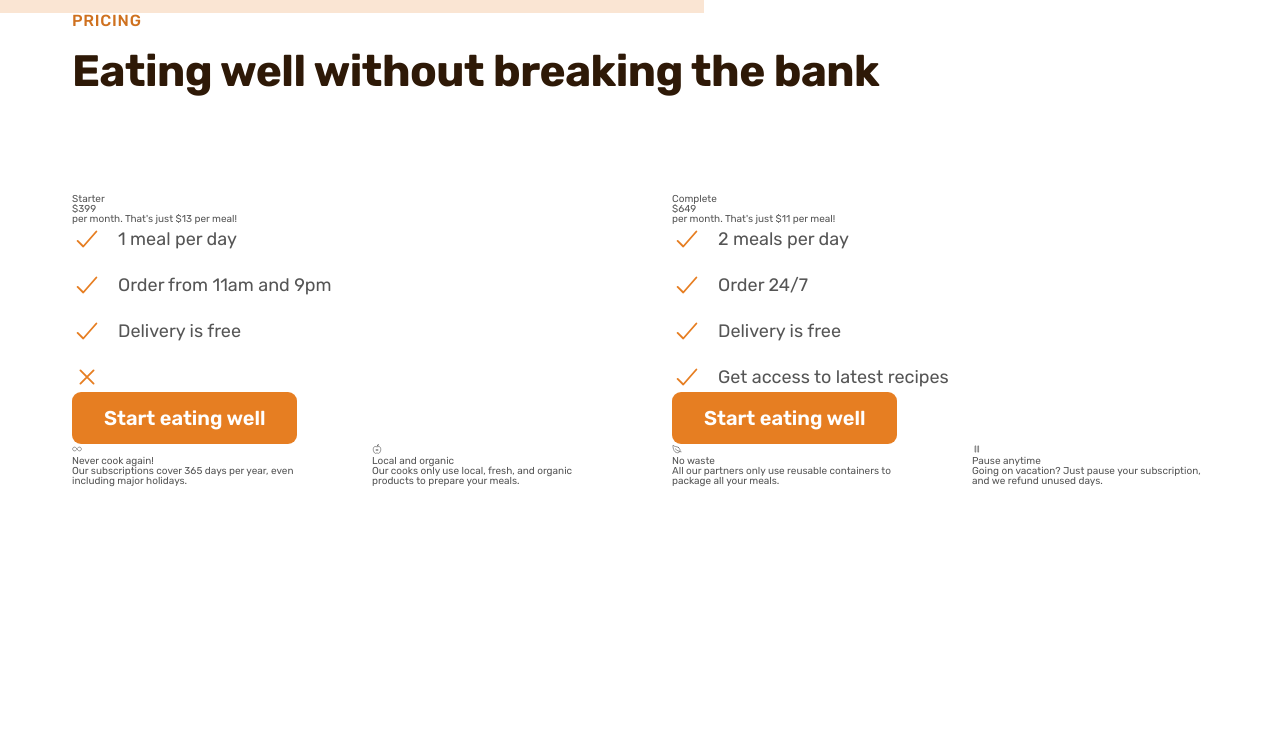
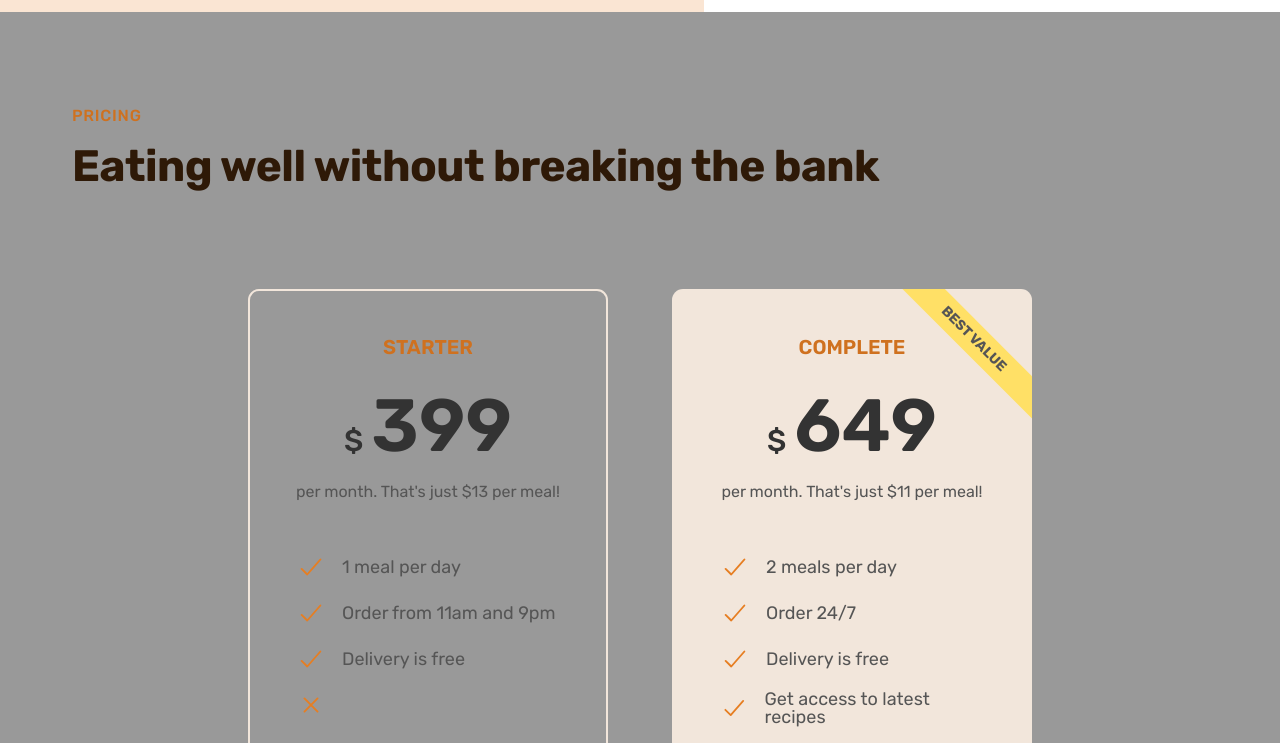
Before and after one commit to zelabbas/learn_html_and_css, a plain HTML site: page OmniFoodProject/index.html in a window 1280 px wide. Shown: the part 4770-5513 px from the top of the page. Before the commit the page ends 5257 px from the top, so only its background shows below. Drawn offline with nearby package versions, Linux system fonts and the light colour scheme.

Commit message:
style the new elements in the pricing section

```diff
--- a/OmniFoodProject/css/style.css
+++ b/OmniFoodProject/css/style.css
@@ -432,3 +432,104 @@ strong {
 .gallery-item img:hover {
   transform: scale(1.1);
 }
+
+/* ***************** */
+/* PRICING SECTION */
+/* ********************/
+
+.section-pricing {
+  padding: 9.6rem 0;
+  background-color: #999;
+}
+
+.pricing-plan {
+  border-radius: 1.1rem;
+  width: 75%;
+}
+.pricing-plan--starter {
+  justify-self: end;
+  border: 2px solid #f2e6db;
+  padding: 4.6rem;
+}
+
+.pricing-plan-complete {
+  background-color: #f2e6db;
+  padding: 4.8rem;
+  position: relative;
+  overflow: hidden;
+}
+
+.pricing-plan-complete::after {
+  content: "Best value";
+  position: absolute;
+  text-transform: uppercase;
+  top: 6%;
+  right: -18%;
+  background-color: #ffe066;
+  padding: 0.8rem 8rem;
+  font-size: 1.4rem;
+  font-weight: 700;
+  transform: rotate(45deg);
+}
+
+.plan-header {
+  text-align: center;
+  margin-bottom: 4.8rem;
+}
+
+.plan-name {
+  color: #cf711f;
+  font-size: 2rem;
+  font-weight: 600;
+  text-transform: uppercase;
+  letter-spacing: 0.75;
+  margin-bottom: 3.2rem;
+}
+.plan-price {
+  font-size: 7.4rem;
+  font-weight: 600;
+  color: #333;
+  margin-bottom: 1.6rem;
+}
+
+.plan-price span {
+  font-size: 3rem;
+  font-weight: 500;
+  margin-right: 0.8rem;
+}
+
+.plan-text {
+  font-size: 1.6rem;
+  line-height: 1.6;
+}
+
+.plan-sign-up {
+  text-align: center;
+  margin-top: 4.8rem;
+}
+
+.grid:not(:last-child) {
+  margin: 9.6rem;
+}
+
+.feature-icon {
+  color: #e67e22;
+  height: 3.2rem;
+  width: 3.2rem;
+  margin-bottom: 1.8rem;
+  background-color: #fdf2e9;
+  padding: 1.6rem;
+  border-radius: 50%;
+}
+
+.feature-title {
+  font-size: 2.4rem;
+  color: #333;
+  font-weight: 700;
+  margin-bottom: 1.6rem;
+}
+
+.feature-text {
+  font-size: 1.8rem;
+  line-height: 1.8;
+}
```
